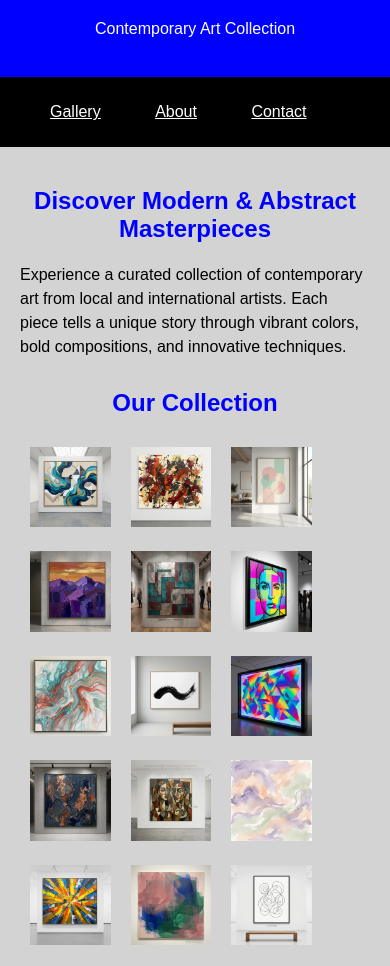
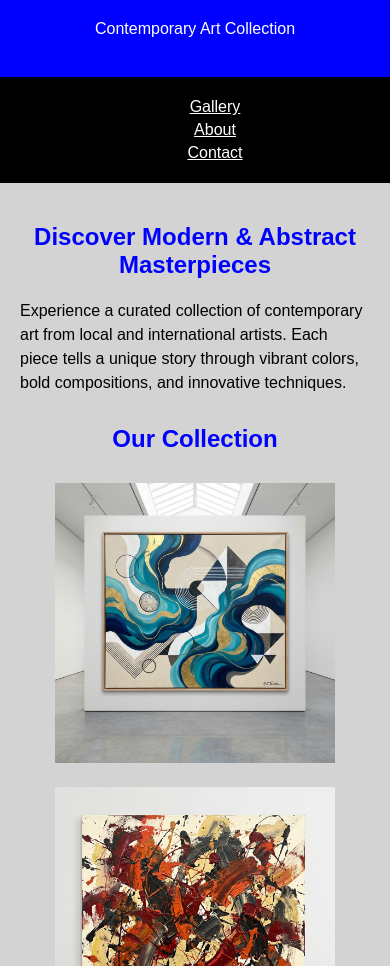
Before and after one commit to Rayaan-Raza/web_tasks, a plain HTML site: page index.html in a window 390 px wide. Shown: the part 77-1043 px from the top of the page. Drawn offline with Linux system fonts and the light colour scheme; a script that the page names is missing.

Commit message:
fixed the UI issue

```diff
--- a/main.css
+++ b/main.css
@@ -20,6 +20,7 @@ nav {
 
 nav ul li {
   display: inline;
+  text-align: center;
   margin-right: 50px;
 }
 
@@ -98,3 +99,23 @@ footer {
   text-align: center;
   padding: 20px;
 }
+
+@media (max-width: 600px) {
+  nav {
+    padding: 5px;
+  }
+
+  nav ul li {
+    display: block;
+    margin: 5px 0;
+  }
+
+  .gallery {
+    justify-content: center;
+  }
+
+  .gallery-item {
+    width: 80%;
+    margin: 10px auto;
+  }
+}
```
